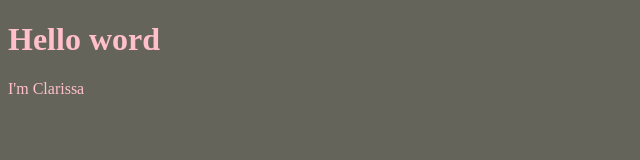
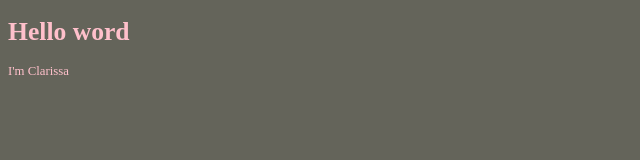
Before and after one commit to Clarissa0512/Primer-proyecto, a plain HTML site: page index.html in a window 1280 px wide. Shown: the whole page, without its empty margins (0-640 px from the left). Drawn offline with Linux system fonts and the light colour scheme.

Commit message:
Peeeerrroo...
dije que no hagas nada sin mi permiso.

```diff
--- a/index.css
+++ b/index.css
@@ -1,3 +1,4 @@
 body{
 	    background-color: rgb(100, 100, 90);
-		color: pink;}
+		color: pink;
+		font-size: 80%;}
```
